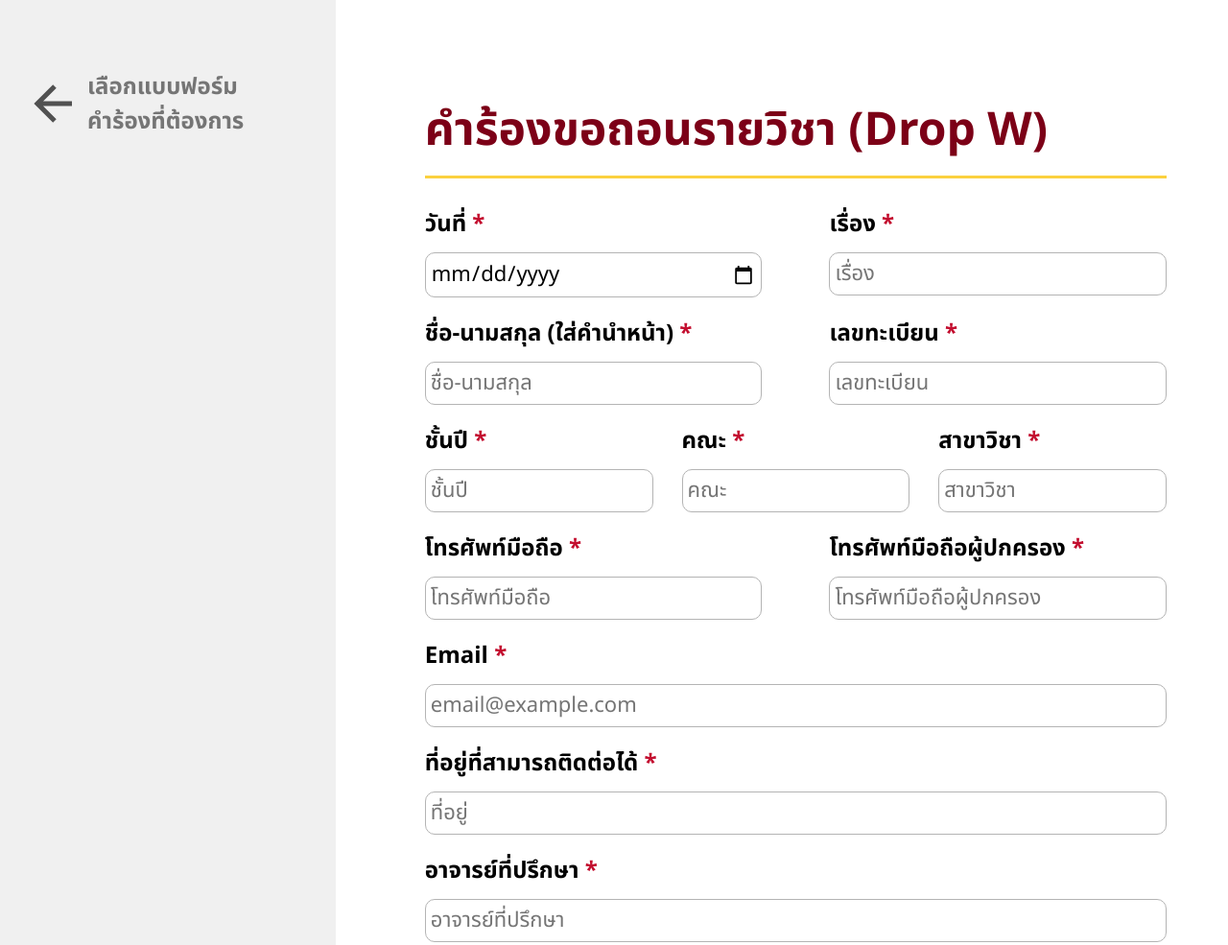
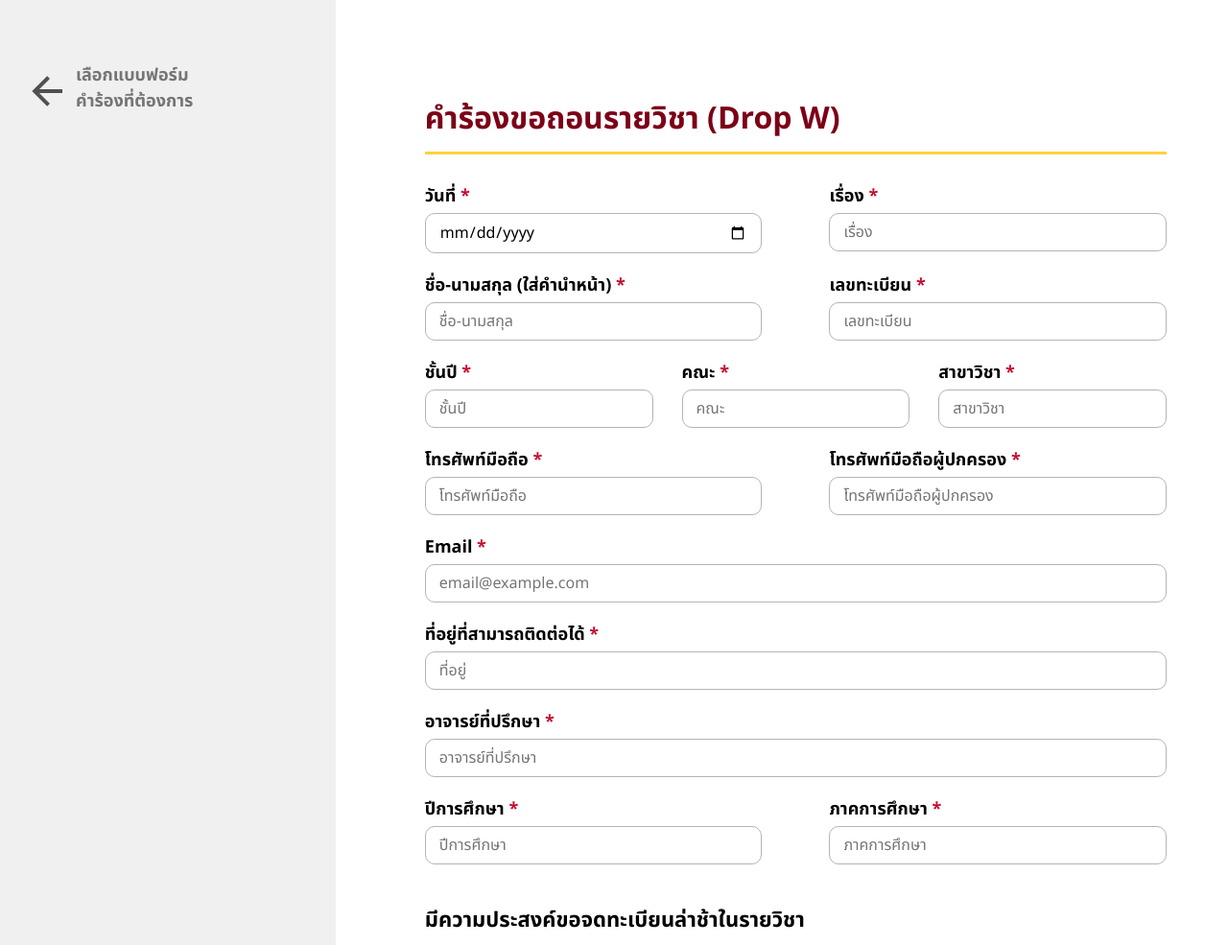
Before and after one commit to krittamark/cs261-group1-100001, a website: page frontend/public/form/withdraw_course.html in a window 1280 px wide. Shown: the top 985 px of the page at 96% size. Drawn offline with Linux system fonts and the light colour scheme; sample sign-in values are in the browser's storage.

Commit message:
adjust a little styling (#20)
* style: update form styles and improve SVG icon sizes for consistency

* style: add overflow hidden to sidebar for improved layout

```diff
--- a/frontend/public/css/form_styles.css
+++ b/frontend/public/css/form_styles.css
@@ -29,7 +29,7 @@ body {
 }
 
 .sidebar h4 {
-  font-size: 24px;
+  font-size: 18px;
   font-weight: bold;
   margin-bottom: 30px;
   padding-left: 2%;
@@ -69,7 +69,7 @@ body {
 
 .topic {
   color: #7c0017;
-  font-size: 48px;
+  font-size: 32px;
   font-weight: bold;
   text-align: left;
   margin-top: 100px;
@@ -113,7 +113,7 @@ body {
 } */
 .form-label {
   color: black;
-  font-size: 24px;
+  font-size: 18px;
   font-weight: bold;
 }
 
@@ -124,9 +124,9 @@ body {
 
 .form-input {
   width: 100%;
-  padding: 5px;
-  margin-top:11px;
-  font-size: 22px;
+  padding: 7px 14px;
+  margin-top: 4px;
+  font-size: 16px;
   border: 1px solid #b4b4b4;
   border-radius: 10px;
   box-sizing: border-box;
@@ -151,7 +151,7 @@ body {
   height: 65px;
   background: #c30e2f;
   color: white;
-  font-size: 22px;
+  font-size: 20px;
   font-weight: bold;
   border: none;
   border-radius: 10px;
@@ -167,7 +167,7 @@ body {
   height: 65px;
   background: #e8e8e8;
   color: black;
-  font-size: 22px;
+  font-size: 20px;
   font-weight: bold;
   border: none;
   border-radius: 10px;
@@ -213,6 +213,6 @@ body {
   text-align: left;
   box-sizing: border-box;
   border-radius: 10px;
-  font-size: 20px;
+  font-size: 16px;
   font-weight: normal; /* ตั้งค่าฟอนต์ในช่องกรอกข้อมูลของตารางเป็น normal */
 }
--- a/frontend/public/css/main.css
+++ b/frontend/public/css/main.css
@@ -3,6 +3,7 @@
 }
 
 .sidebar {
+  overflow: hidden;
   width: 300px;
   background-color: #f0f0f0;
   padding: 25px;
@@ -47,6 +48,12 @@
   width: 350px ; /* ให้ครอบคลุมเต็มความกว้างของ sidebar */
   margin-left: -25px; /* เยื้องไปทางซ้ายเพื่อให้ตรงกับ padding ของ sidebar */
   transition: background-color 0.3s, color 0.3s;
+}
+
+.menu a.active {
+  background-color: #cccccc; /* เปลี่ยนสีพื้นหลังเมื่อวางเมาส์ */
+  color: #000; /* เปลี่ยนสีตัวอักษรเมื่อวางเมาส์ */
+  font-weight: bold; /* ทำให้ตัวอักษรหนาขึ้นเมื่อวางเมาส์ */
 }
 
 .menu a:hover {
--- a/frontend/public/form/withdraw_course.html
+++ b/frontend/public/form/withdraw_course.html
@@ -16,7 +16,7 @@
         <ul>
           <li>
             <a href="/template/template.html" class="back-link">
-              <svg xmlns="http://www.w3.org/2000/svg" width="60" height="60" viewBox="0 0 60 60" fill="none">
+              <svg xmlns="http://www.w3.org/2000/svg" width="48" height="48" viewBox="0 0 60 60" fill="none">
                 <path d="M50 27.5001V32.5H20L33.75 46.25L30.2 49.8L10.4 30L30.2 10.2001L33.75 13.7501L20 27.5001H50Z" fill="#515151"/>
                 </svg>
                 <h4>เลือกแบบฟอร์ม<br>คำร้องที่ต้องการ</h4>
```
Also changed, not shown: frontend/public/form/delayed_registration.html (+1 -1 lines), frontend/public/form/reg_request.html (+1 -1 lines), frontend/public/form/resign.html (+1 -1 lines), frontend/public/index.html (+1 -1 lines), frontend/public/login.html (+9 -5 lines), frontend/public/template/template.html (+1 -1 lines).
